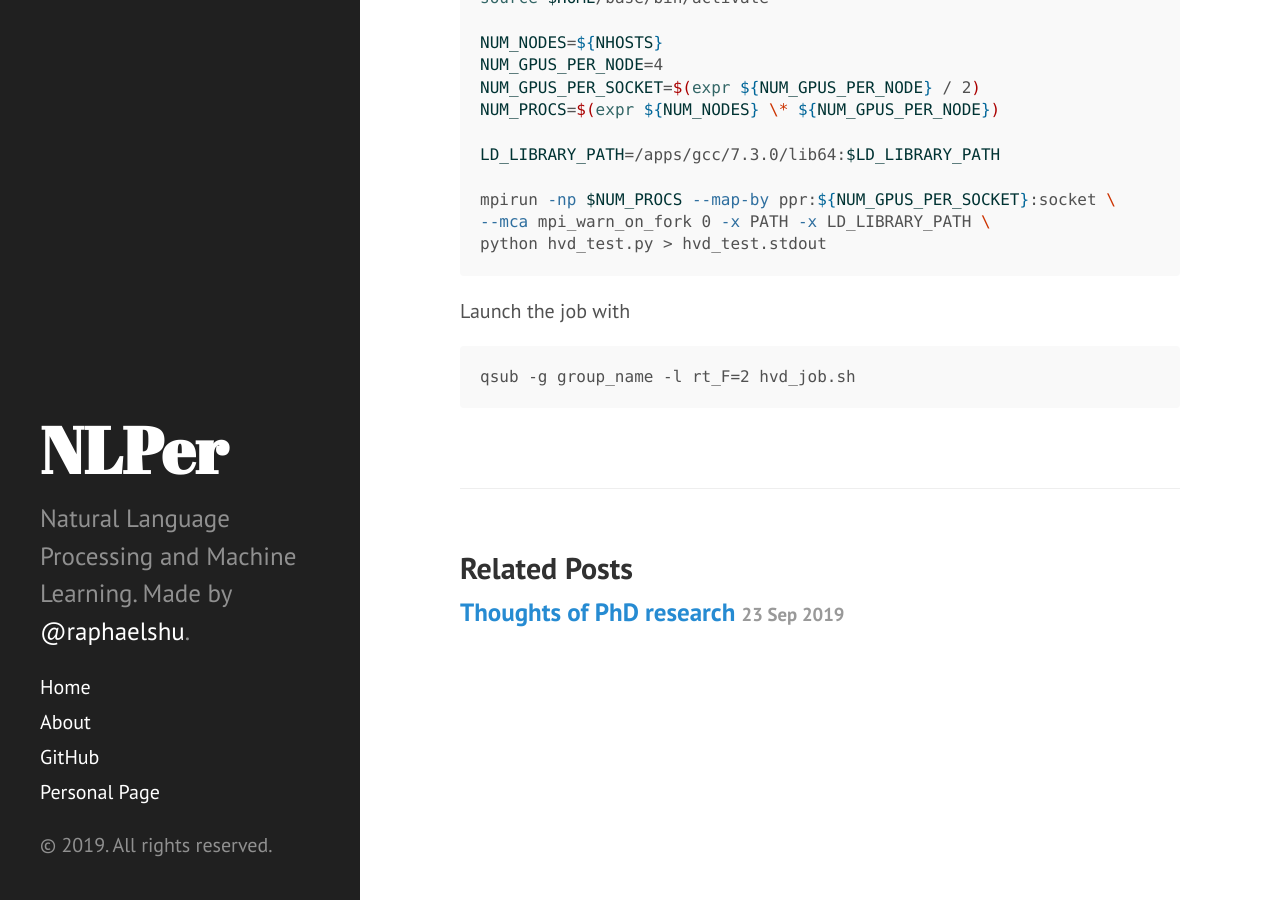
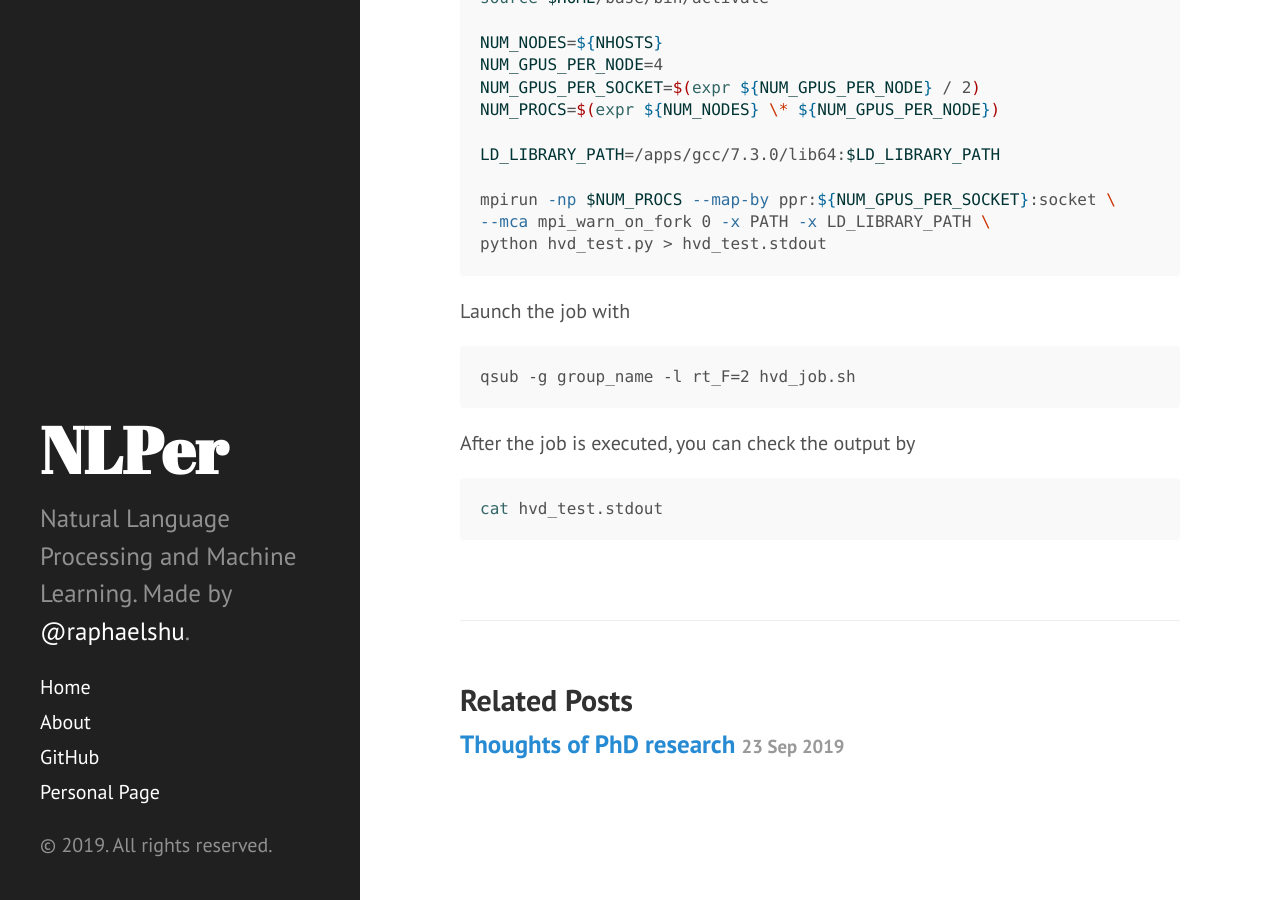
Before and after one commit to zomux/nlper, a Jekyll site: the page built from _posts/2019-10-4-install-horovod-python-with-slurm-abci.md.md, in a window 1280 px wide and 900 px high, scrolled down 1608 px. Built offline with Jekyll 4.4.1, drawn with Linux system fonts in a browser that asks for light colours.

Commit message:
_posts/2019-10-4-install-horovod-python-with-slurm-abci.md.md updated from https://stackedit.io/

````diff
--- a/_posts/2019-10-4-install-horovod-python-with-slurm-abci.md.md
+++ b/_posts/2019-10-4-install-horovod-python-with-slurm-abci.md.md
@@ -66,9 +66,12 @@ Launch the job with
 qsub -g group_name -l rt_F=2 hvd_job.sh
 ```
 
-
+After the job is executed, you can check the output by
+```bash
+cat hvd_test.stdout
+```
 
 <!--stackedit_data:
-eyJoaXN0b3J5IjpbMTkzMDg2NTQ4OSwtMTQwOTg4NjUsLTMzOD
-g3NjcxN119
+eyJoaXN0b3J5IjpbLTEwNDUxNjc2MDQsLTE0MDk4ODY1LC0zMz
+g4NzY3MTddfQ==
 -->
````
